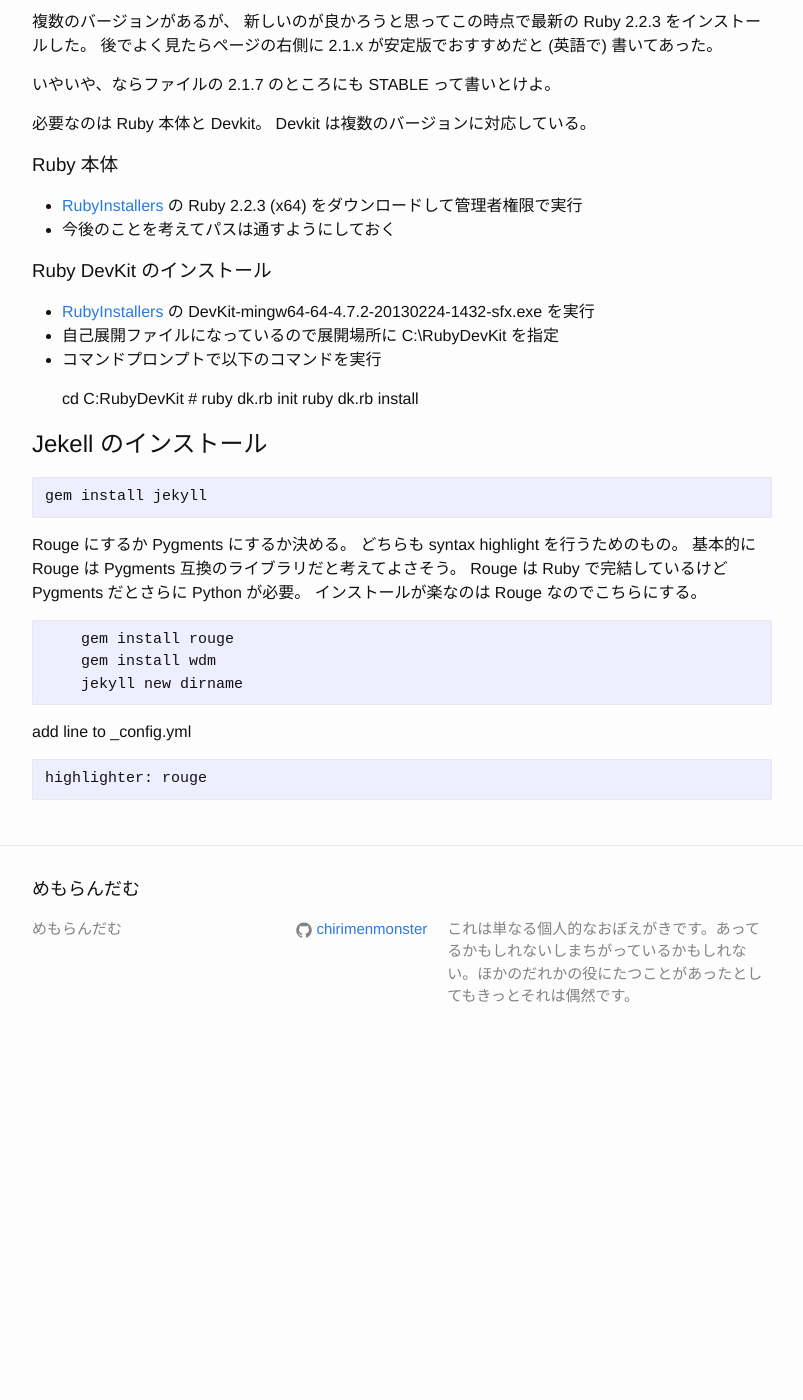
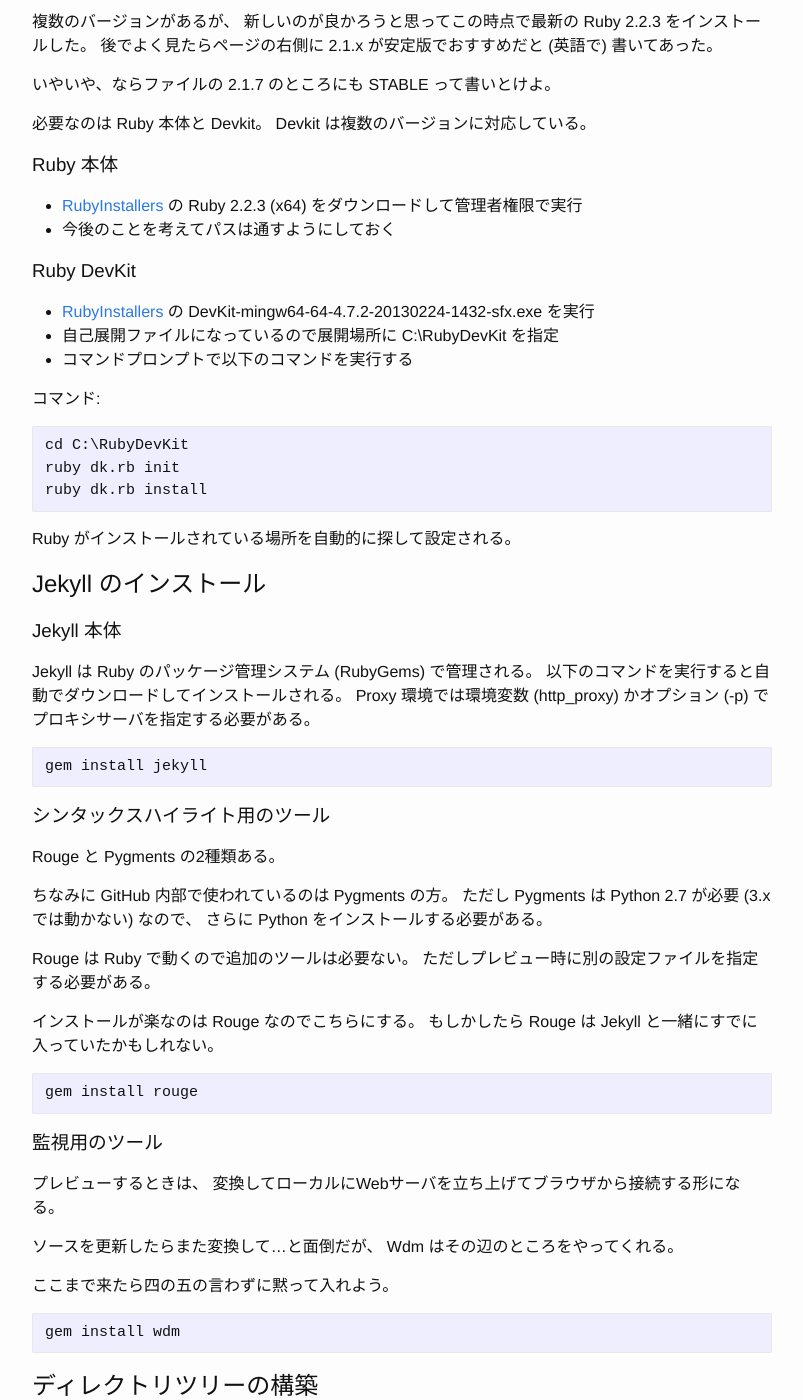
Before and after one commit to chirimenmonster/chirimenmonster.github.io, a Jekyll site: the page built from install-jekyll.md, in a window 1280 px wide and 1400 px high, scrolled down 1276 px. Shown: the whole window, without its empty margins (238-1041 px from the left). Built offline with Jekyll 4.4.1, drawn with Linux system fonts in a browser that asks for light colours; before the commit the page ends 2344 px from its top, so only the background shows below that; some of the changed text lies outside the part shown.

Commit message:
jekyll インストールメモ記述中

````diff
--- a/install-jekyll.md
+++ b/install-jekyll.md
@@ -87,35 +87,87 @@
 Ruby 2.2.3 (x64) をダウンロードして管理者権限で実行
 + 今後のことを考えてパスは通すようにしておく
 
-### Ruby DevKit のインストール
+### Ruby DevKit
 
 + [RubyInstallers](http://rubyinstaller.org/downloads/) の
 DevKit-mingw64-64-4.7.2-20130224-1432-sfx.exe を実行
 + 自己展開ファイルになっているので展開場所に C:\RubyDevKit を指定
-+ コマンドプロンプトで以下のコマンドを実行
++ コマンドプロンプトで以下のコマンドを実行する
+
+コマンド:
+
+    cd C:\RubyDevKit
+    ruby dk.rb init
+    ruby dk.rb install
+
+Ruby がインストールされている場所を自動的に探して設定される。
 
 
-	cd C:RubyDevKit #
-	ruby dk.rb init
-	ruby dk.rb install
+## Jekyll のインストール
 
+### Jekyll 本体
 
-## Jekell のインストール
+Jekyll は Ruby のパッケージ管理システム  (RubyGems) で管理される。
+以下のコマンドを実行すると自動でダウンロードしてインストールされる。
+Proxy 環境では環境変数 (http_proxy) かオプション (-p)
+でプロキシサーバを指定する必要がある。
 
     gem install jekyll
 
-Rouge にするか Pygments にするか決める。
-どちらも syntax highlight を行うためのもの。
-基本的に Rouge は Pygments 互換のライブラリだと考えてよさそう。
-Rouge は Ruby で完結しているけど Pygments だとさらに Python が必要。
+
+### シンタックスハイライト用のツール
+
+Rouge と Pygments の2種類ある。
+
+ちなみに GitHub 内部で使われているのは Pygments の方。
+ただし Pygments は Python 2.7 が必要 (3.x では動かない) なので、
+さらに Python をインストールする必要がある。
+
+Rouge は Ruby で動くので追加のツールは必要ない。
+ただしプレビュー時に別の設定ファイルを指定する必要がある。
+
 インストールが楽なのは Rouge なのでこちらにする。
+もしかしたら Rouge は Jekyll と一緒にすでに入っていたかもしれない。
 
-```
     gem install rouge
+
+
+### 監視用のツール
+
+プレビューするときは、
+変換してローカルにWebサーバを立ち上げてブラウザから接続する形になる。
+
+ソースを更新したらまた変換して…と面倒だが、
+Wdm はその辺のところをやってくれる。
+
+ここまで来たら四の五の言わずに黙って入れよう。
+
     gem install wdm
-    jekyll new dirname
-```
 
-add line to _config.yml
+
+## ディレクトリツリーの構築
+
+GitHub pages 用の空のフォルダのひとつ上で以下のコマンドを実行する。
+
+    jekyll new (フォルダ名)
+
+## プレビュー
+
+
+フォルダに移動して
+
+    jekyll build
+
+
+
+_config-win.yml
 
     highlighter: rouge
+
+Windows 用の設定ファイルを追加して、ビルド、プレビュー。
+
+    jekyll build --config _config.yml,_config-win.yml
+    jekyll serve --config _config.yml,_config-win.yml
+
+
+http://localhost:4000/ で接続する。
````
